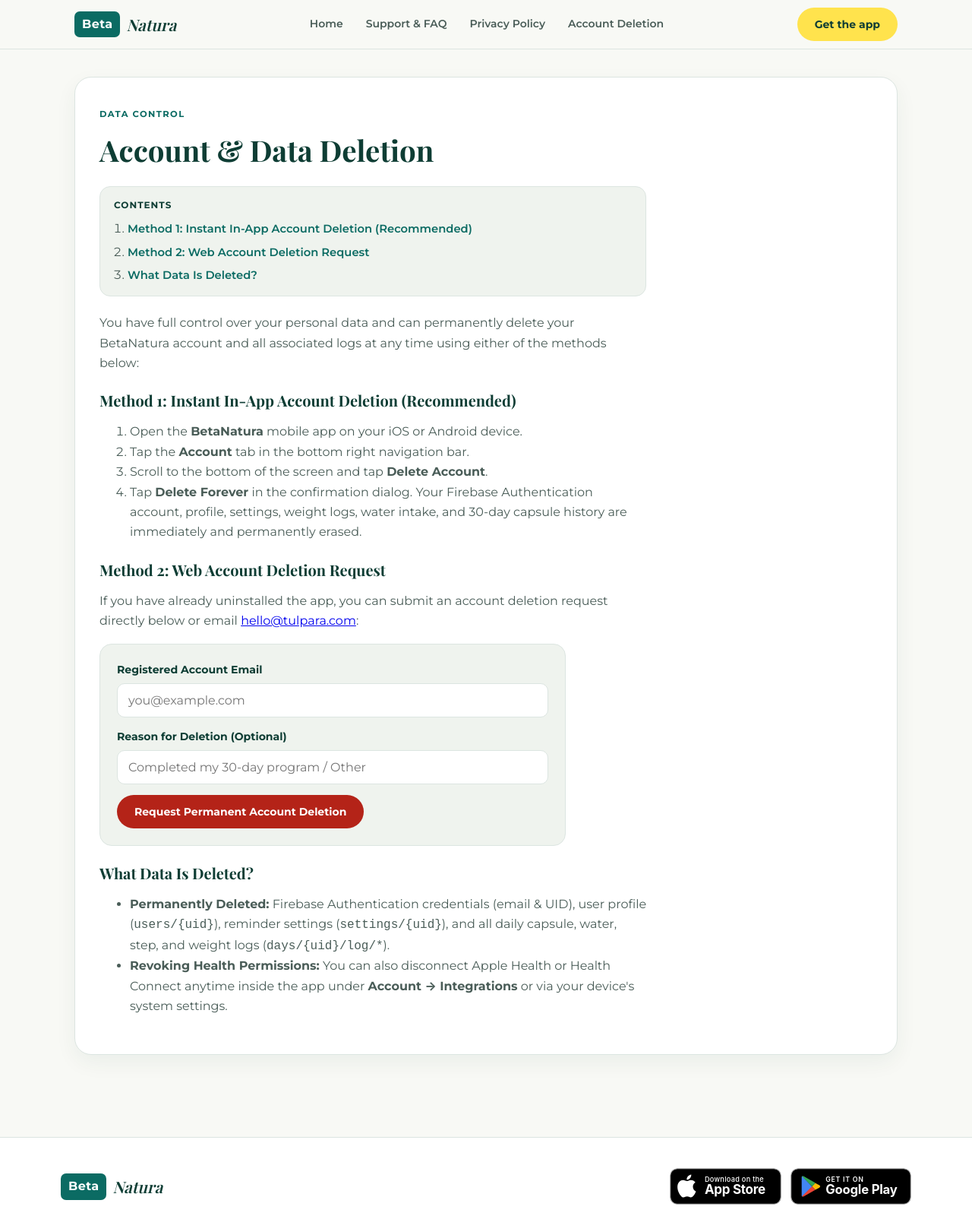
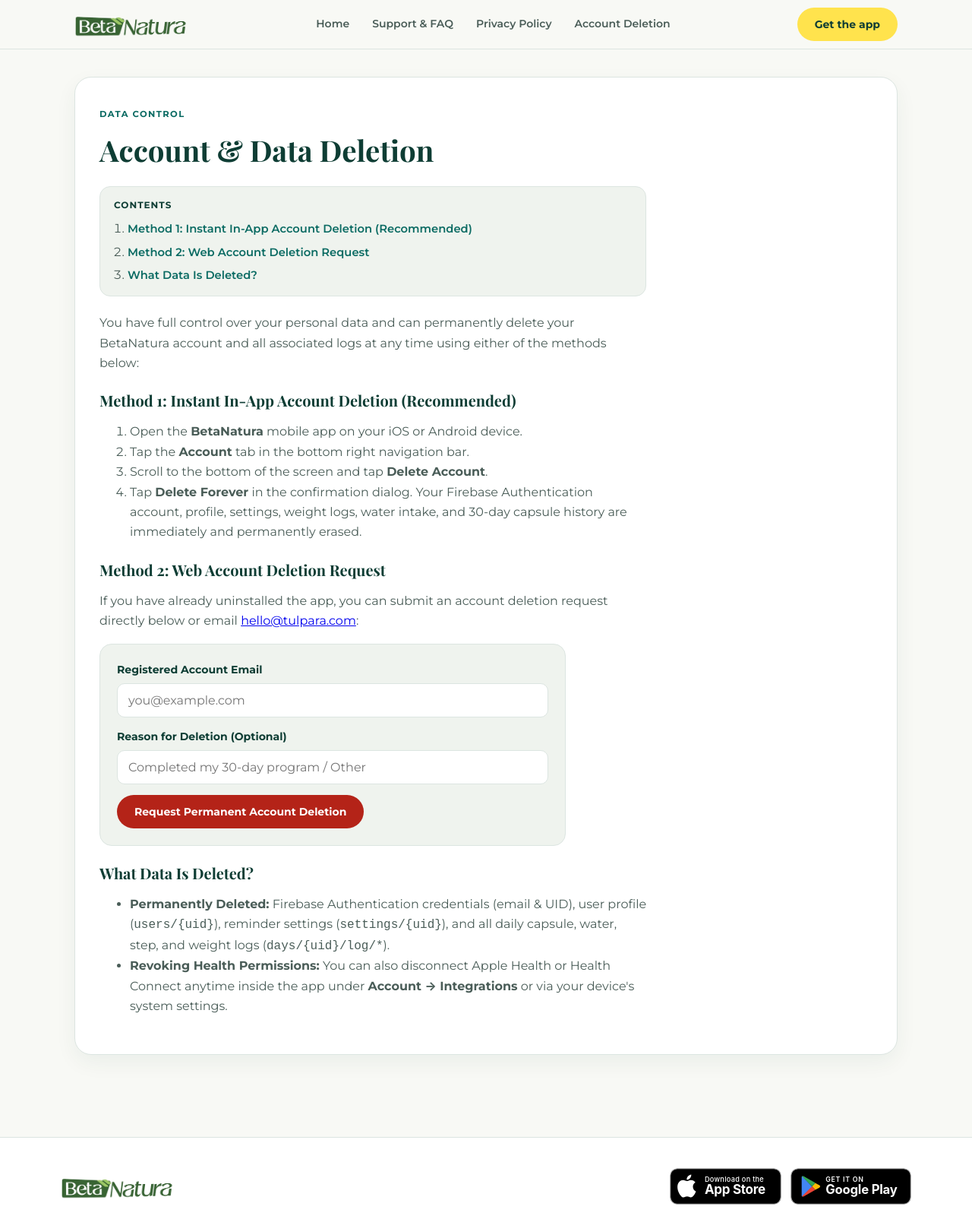
Before and after one commit to u-demiroz/betanatura, a plain HTML site: page delete-account/index.html in a window 1280 px wide. Shown: the top 1600 px of the page at 76% size. Drawn offline with nearby package versions, Linux system fonts and the light colour scheme; a web font is replaced by a local one.

Commit message:
Replace wordmark spans with official BetaNatura logo image in header and footer

```diff
--- a/delete-account/index.html
+++ b/delete-account/index.html
@@ -29,8 +29,7 @@
   <header class="top-bar">
     <div class="top-bar-inner">
       <a href="/" class="wordmark-link" aria-label="BetaNatura Home">
-        <span class="wordmark-pill">Beta</span>
-        <span class="wordmark-serif">Natura</span>
+        <picture class="brand-logo-picture"><source media="(prefers-color-scheme: dark)" srcset="../assets/brand-logo-dark.webp" type="image/webp"><source media="(prefers-color-scheme: dark)" srcset="../assets/brand-logo-dark.png" type="image/png"><source srcset="../assets/brand-logo-light.webp" type="image/webp"><img src="../assets/brand-logo-light.png" alt="BetaNatura" class="brand-logo-img" width="160" height="38"></picture>
       </a>
       <nav class="top-bar-nav" aria-label="Primary">
         <a href="/">Home</a>
@@ -99,8 +98,7 @@
     <div class="footer-inner">
       <div class="footer-top">
         <a href="/" class="wordmark-link" aria-label="BetaNatura Home">
-          <span class="wordmark-pill">Beta</span>
-          <span class="wordmark-serif">Natura</span>
+          <picture class="brand-logo-picture"><source media="(prefers-color-scheme: dark)" srcset="../assets/brand-logo-dark.webp" type="image/webp"><source media="(prefers-color-scheme: dark)" srcset="../assets/brand-logo-dark.png" type="image/png"><source srcset="../assets/brand-logo-light.webp" type="image/webp"><img src="../assets/brand-logo-light.png" alt="BetaNatura" class="brand-logo-img" width="160" height="38"></picture>
         </a>
         <div class="store-badges" data-device="desktop" style="margin-bottom:0;">
           <a href="https://apps.apple.com/us/app/beta-natura/id6828905399" data-config-href="APP_STORE_URL" class="store-badge-link badge-apple" target="_blank" rel="noopener">
```
Also changed, not shown: index.html (+2 -4 lines), privacy/index.html (+2 -4 lines), support/index.html (+2 -4 lines).
